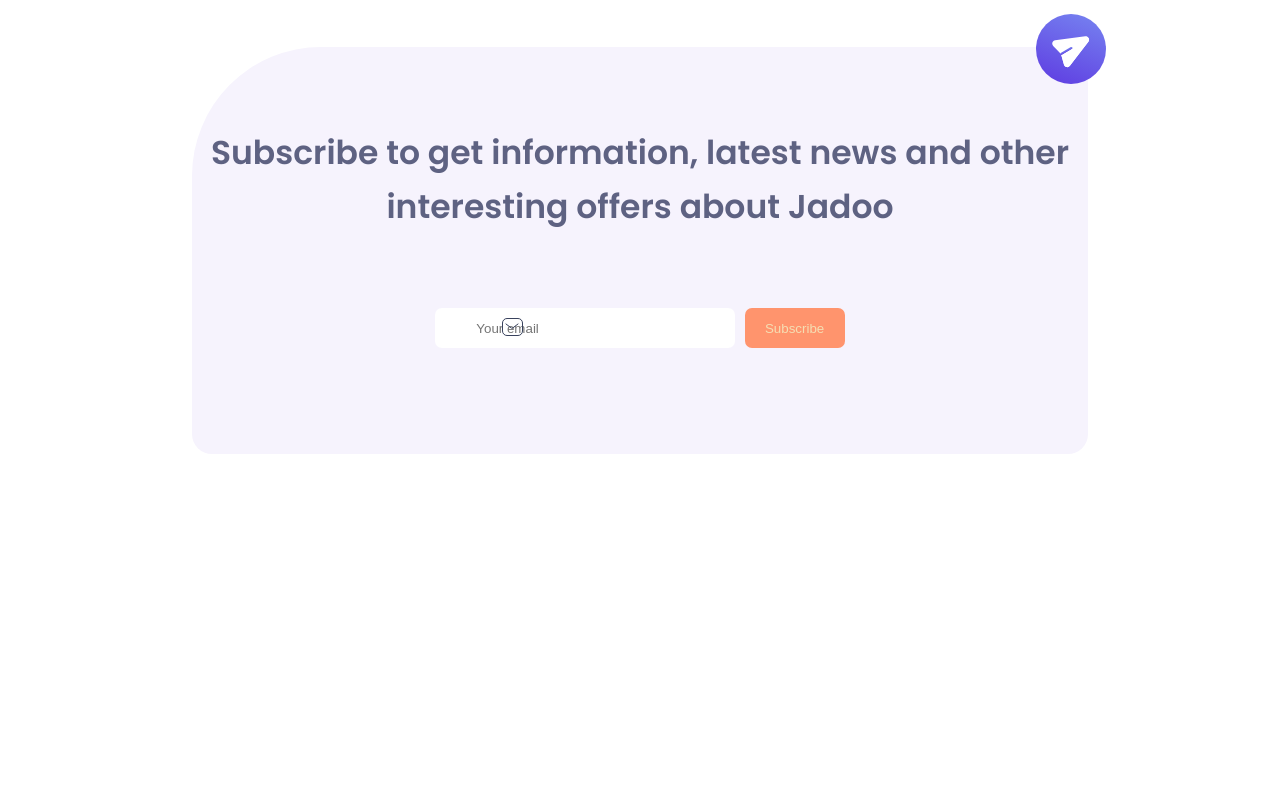
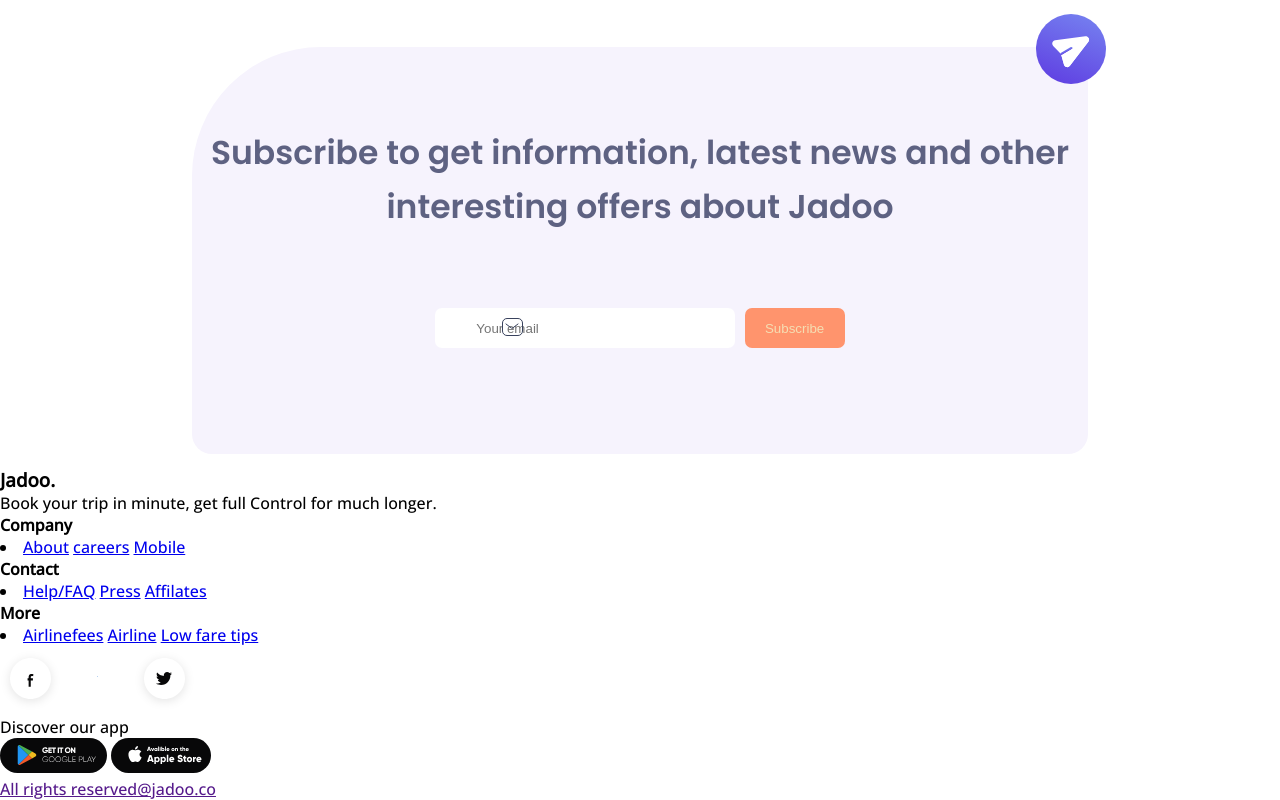
Before and after one commit to Rostyk-Mandryk/jadoo-travel, a website: page index.html in a window 1280 px wide. Shown: the part 4019-4819 px from the top of the page. Before the commit the page ends 4486 px from the top, so only its background shows below. Drawn offline with nearby package versions, Linux system fonts and the light colour scheme; a web font is replaced by a local one.

Commit message:
Add Footer

```diff
--- a/index.html
+++ b/index.html
@@ -271,7 +271,7 @@
         </div>
     </section>
 
-   <!-- Section 7 "Subscribe section"-->
+   <!-- Section 7 "Subscribe"-->
    <section class="subscribe_container">
     <div class="subscribe_container_section">
         <img src="photo/Group 77.svg" alt="" class="send">
@@ -287,5 +287,58 @@
     </div>
 </section>
    <!-- ---- -->
+   <!-- Footer -->
+   <footer class="footer">
+    <div class="footer_name">
+        <h3>Jadoo.</h3>
+        <p>Book your trip in minute, get full Control for much longer.</p>
+    </div>
+    <div class="footer_info">
+        <div class="footer_info_company">
+            <h4>Company</h4>
+            <li class="footer_company">
+                <a href="#">About</a>
+                <a href="#">careers</a>
+                <a href="#">Mobile</a>
+            </li>
+        </div>
+        <div class="footer_info_contact">
+            <h4>Contact</h4>
+            <li class="footer_info_contact_company">
+                <a href="#">Help/FAQ</a>
+                <a href="#">Press</a>
+                <a href="#">Affilates</a>
+            </li>
+        </div>
+        <div class="footer_info_more">
+            <h4>More</h4>
+            <li class="footer_info_more_company">
+                <a href="#">Airlinefees</a>
+                <a href="#">Airline</a>
+                <a href="#">Low fare tips</a>
+            </li>
+        </div>
+    </div>
+    <div class="footer_social_media">
+        <div class="footer_social_media_icon">
+            <a href=""><img src="photo/facebook.svg" alt="facebook"></a>
+            <a href=""><img src="photo/instagram.svg" alt="instagram"></a>
+            <a href=""><img src="photo/twitter.svg" alt="twitter"></a>
+        </div>
+        <div class="footer_social_media_app">
+            <p>Discover our app</p>
+        </div>
+        <div class="footer_social_media_apps_links">
+            <a href=""><img src="photo/Google Play.svg" alt=""></a>
+            <a href=""><img src="/photo/Play Store.svg" alt=""></a>
+        </div>
+    </div>
+</footer>
+<div class="rights">
+    <a href="">
+        <p>All rights reserved@jadoo.co</p>
+    </a>
+</div>
+ <!-- ---- -->
 </body>
 </html>
--- a/styles/style.scss
+++ b/styles/style.scss
@@ -551,7 +551,7 @@
 
 /* Ending of of Section 4 "Book a trip" content stylesheet */
 
-// feedback stylesheet
+/* Beginning of Section 5 "Feedback" content stylesheet */
 .feedback_container {
     margin-top: 200px;
     display: flex;
@@ -658,7 +658,9 @@
         }
     }
 }
-// gallery stylesheet
+/* Ending of of Section 5 "Feedback" content stylesheet */
+
+/* Beginning of Section 6 "Gallery" content stylesheet */
 .gallery_container {
     margin: 150px auto;
     padding: 0 15%;
@@ -758,6 +760,9 @@
         }
     }
 }
+/* Ending of of Section 6 "Gallery" content stylesheet */
+
+/* Beginning of Section 7 "Subscribe" content stylesheet */
 .subscribe_container {
     padding: 0 15%;
     &_section {
@@ -819,8 +824,13 @@
         }
     }
 }
+/* Ending of of Section 7 "Subscribe" content stylesheet */
 
+/* Beginning of Footer content stylesheet */
+.footer {
 
+}
+/* Ending of of Footer content stylesheet */
 // media queries 479px
 @media (max-width: 479px) {
     body {
```
Also changed, not shown: photo/Google Play.svg (added), photo/Play Store.svg (added), photo/facebook.svg (added), photo/instagram.svg (added), photo/twitter.svg (added), styles/style.css, 2 other files.
